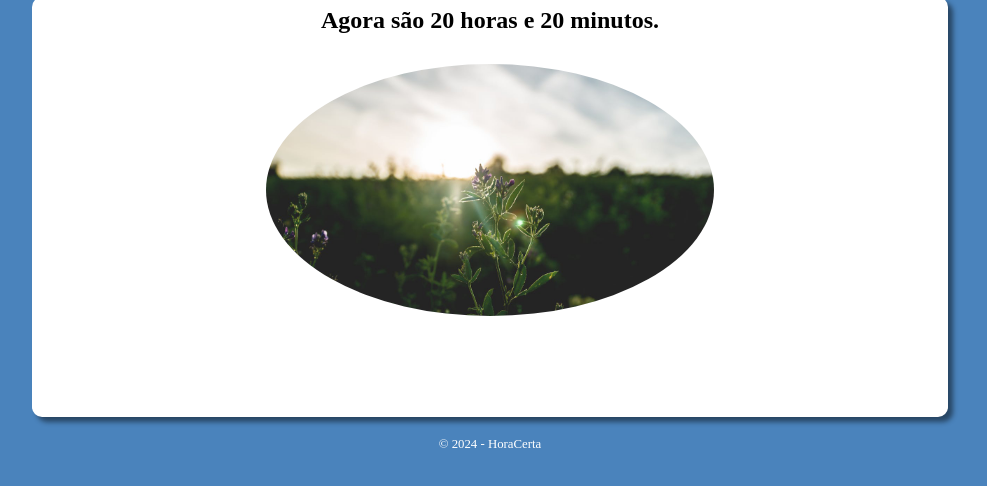
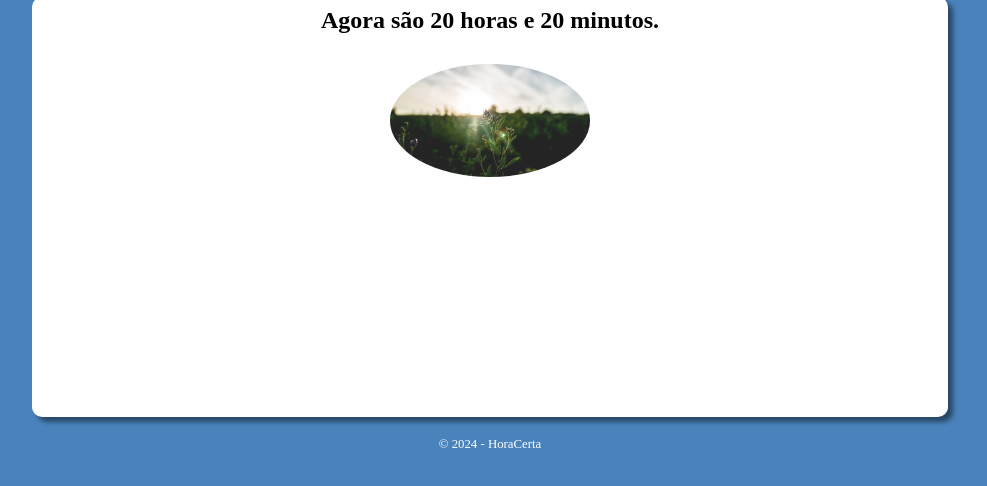
Before and after one commit to Fatima-Hammoud/hora-certa, a plain HTML site: page index.html in a window 1280 px wide. Shown: the part 100-586 px from the top of the page, without its empty margins (150-1137 px from the left). Drawn offline with Linux system fonts and the light colour scheme.

Commit message:
css atualizado em img

```diff
--- a/estilo/style.css
+++ b/estilo/style.css
@@ -39,10 +39,11 @@ section h2 {
 
 }
 
+
 div > img {
-    width: 50%;
+    text-align: center;
+    width: 200px;
     border-radius: 50%;
-
     margin: auto;
     padding: 30px;
 }
```
